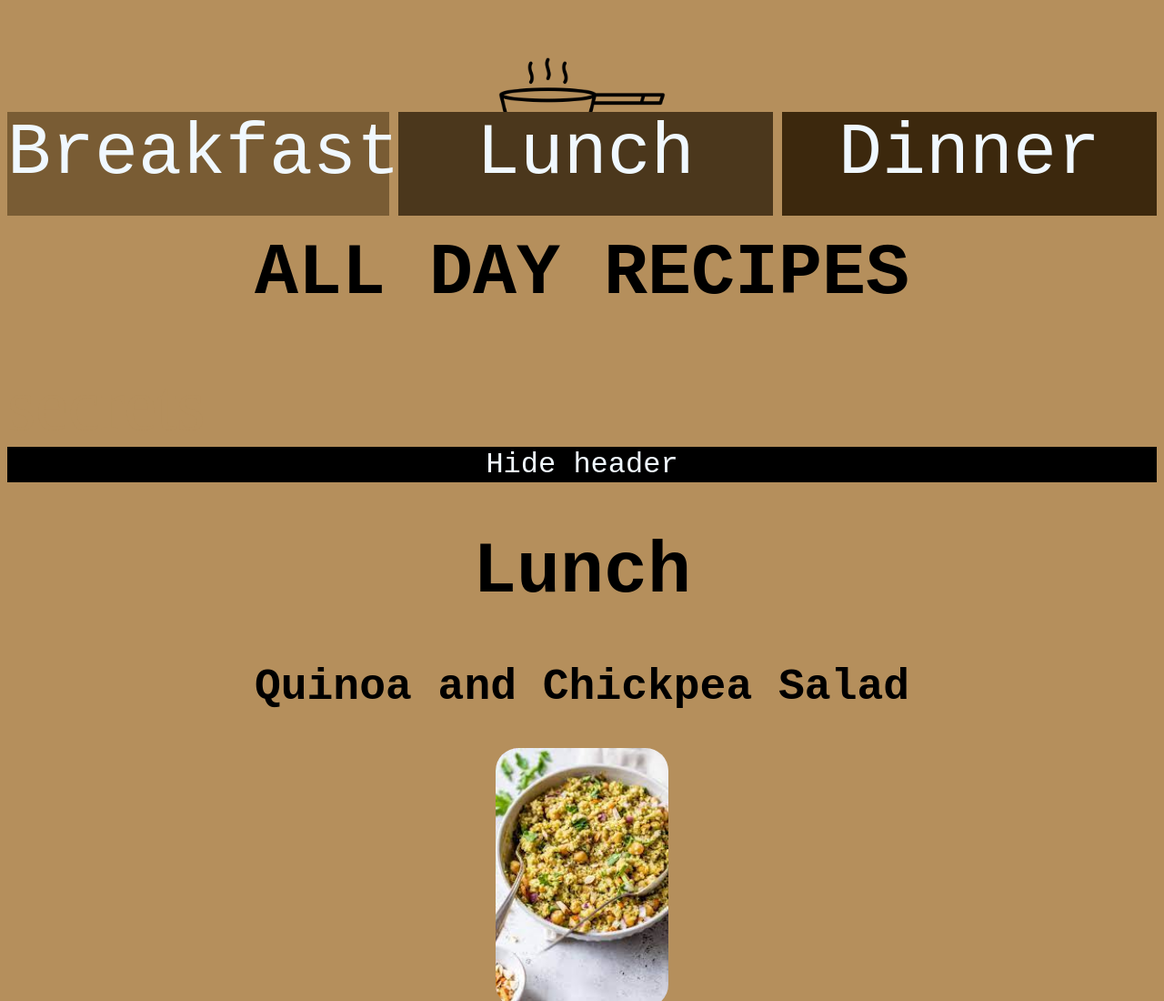
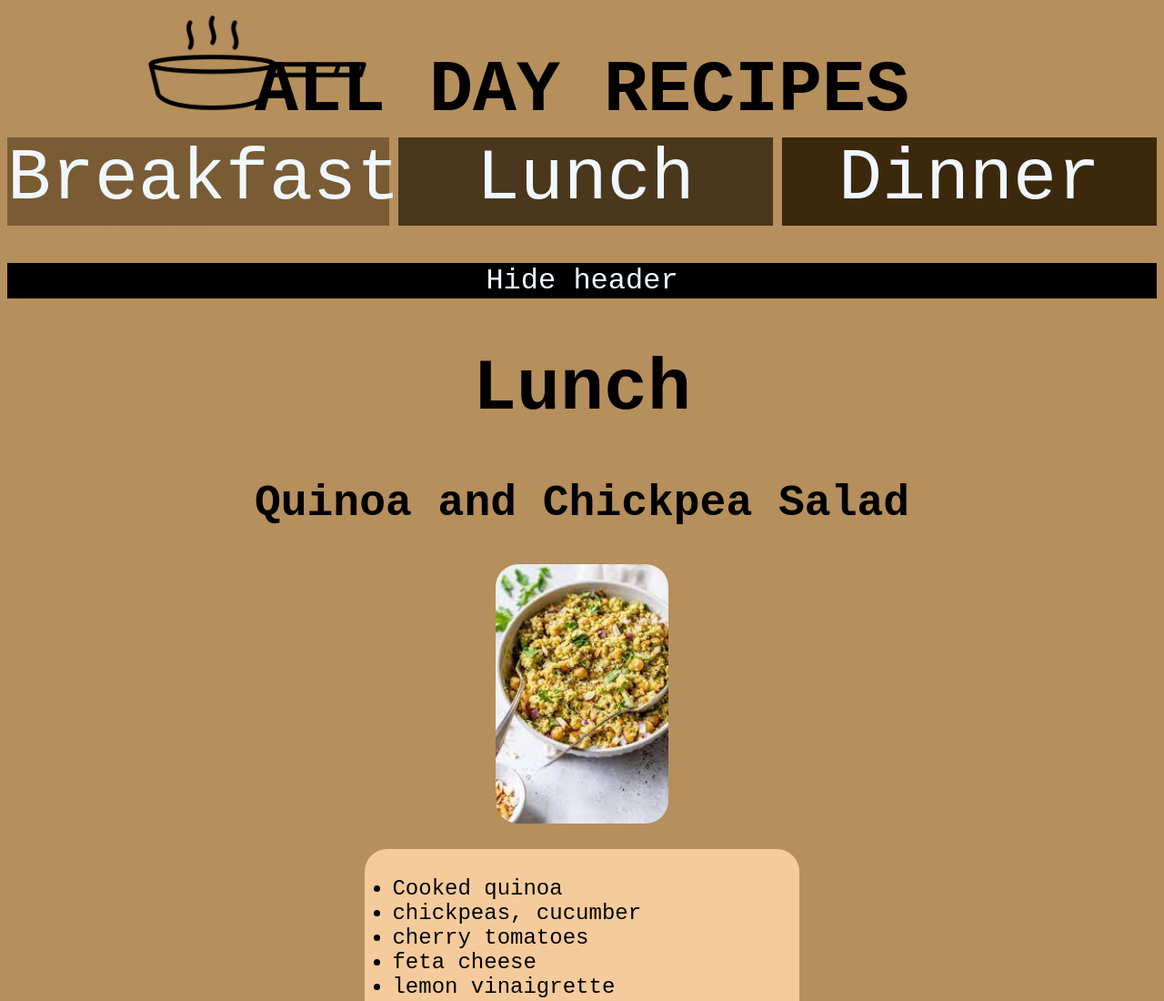
Before and after one commit to CodeScratcher/Recipes, a plain HTML site: page lunch/Quinoa_salad.html in a window 1280 px wide. Shown: the top 1100 px of the page at 91% size. Drawn offline with Linux system fonts and the light colour scheme.

Commit message:
fixed the css problems

```diff
--- a/stylesheet.css
+++ b/stylesheet.css
@@ -141,3 +141,12 @@ button {
     right: 0px;
     border: 0px;
 }
+
+#logo {
+    position: absolute;
+    float: left;
+    top: -110px;
+    left: 150px;
+    height: 250px;
+    width: 250px;
+}
```
